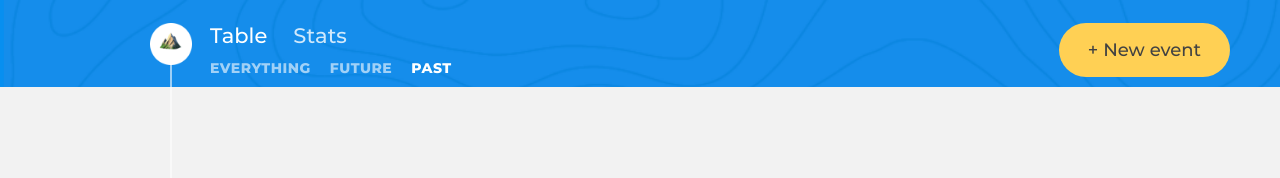
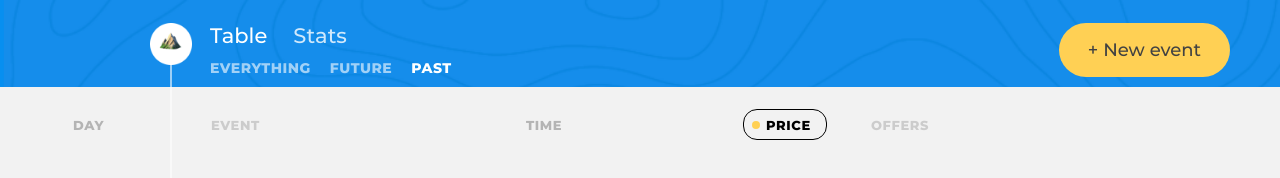
Before and after one commit to IrinaLebedeva/1265881-big-trip-16, a website built with webpack: page public/index.html in a window 1280 px wide. Built offline with nearby package versions, Linux system fonts and the light colour scheme.

Commit message:
Добавляет модуль сортировки

```diff
--- a/src/main.js
+++ b/src/main.js
@@ -1,10 +1,15 @@
 import {renderTemplate, RenderPosition} from './render.js';
 import {createHeaderMenuTemplate} from './view/header-menu.js';
 import {createFiltersTemplate} from './view/filters.js';
+import {createSortTemplate} from './view/sort.js';
 
 const headerElement = document.querySelector('.page-header');
 const navigationContainerElement = headerElement.querySelector('.trip-controls__navigation');
 const filtersContainerElement = headerElement.querySelector('.trip-controls__filters');
 
+const mainElement = document.querySelector('.page-main');
+const eventsContainerElement = mainElement.querySelector('.trip-events');
+
 renderTemplate(navigationContainerElement, RenderPosition.BEFOREEND, createHeaderMenuTemplate());
 renderTemplate(filtersContainerElement, RenderPosition.BEFOREEND, createFiltersTemplate());
+renderTemplate(eventsContainerElement, RenderPosition.BEFOREEND, createSortTemplate());
--- /dev/null
+++ b/src/view/sort.js
@@ -0,0 +1,30 @@
+const createSortTemplate = () => (
+  `<form class="trip-events__trip-sort  trip-sort" action="#" method="get">
+    <div class="trip-sort__item  trip-sort__item--day">
+      <input id="sort-day" class="trip-sort__input  visually-hidden" type="radio" name="trip-sort" value="sort-day">
+      <label class="trip-sort__btn" for="sort-day">Day</label>
+    </div>
+
+    <div class="trip-sort__item  trip-sort__item--event">
+      <input id="sort-event" class="trip-sort__input  visually-hidden" type="radio" name="trip-sort" value="sort-event" disabled>
+      <label class="trip-sort__btn" for="sort-event">Event</label>
+    </div>
+
+    <div class="trip-sort__item  trip-sort__item--time">
+      <input id="sort-time" class="trip-sort__input  visually-hidden" type="radio" name="trip-sort" value="sort-time">
+      <label class="trip-sort__btn" for="sort-time">Time</label>
+    </div>
+
+    <div class="trip-sort__item  trip-sort__item--price">
+      <input id="sort-price" class="trip-sort__input  visually-hidden" type="radio" name="trip-sort" value="sort-price" checked>
+      <label class="trip-sort__btn" for="sort-price">Price</label>
+    </div>
+
+    <div class="trip-sort__item  trip-sort__item--offer">
+      <input id="sort-offer" class="trip-sort__input  visually-hidden" type="radio" name="trip-sort" value="sort-offer" disabled>
+      <label class="trip-sort__btn" for="sort-offer">Offers</label>
+    </div>
+  </form>`
+);
+
+export {createSortTemplate};
```
Also changed, not shown: public/index.html (+0 -1 lines).
